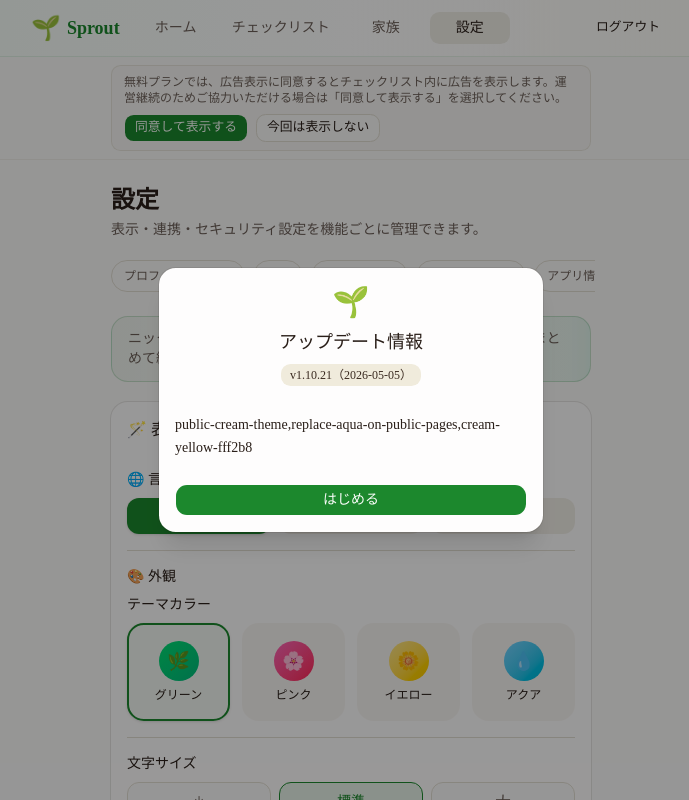
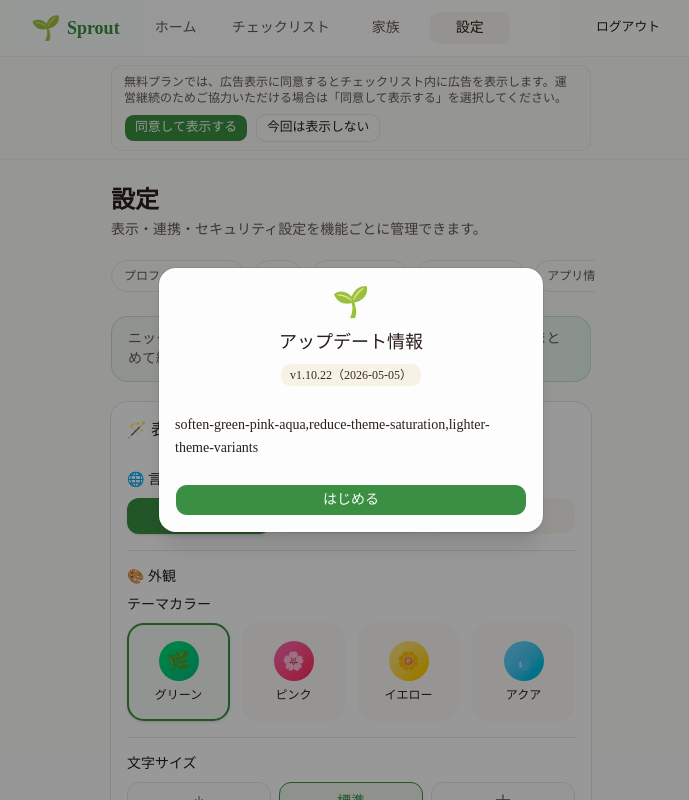
Before and after one commit to Toygaolingxiao/Sprout, a Next.js app: page /settings in a window 1280 px wide. Shown: the top 800 px of the page, without its empty margins (289-978 px from the left). Built offline with nearby package versions, Linux system fonts and the light colour scheme; no server answers.

Commit message:
release: v1.10.22

```diff
--- a/src/app/globals.css
+++ b/src/app/globals.css
@@ -76,43 +76,43 @@
   --card-foreground: oklch(0.25 0.02 50);
   --popover: oklch(0.995 0.001 90);
   --popover-foreground: oklch(0.25 0.02 50);
-  --primary: oklch(0.55 0.16 145);
+  --primary: oklch(0.58 0.14 145);
   --primary-foreground: oklch(0.99 0.005 145);
-  --secondary: oklch(0.94 0.02 90);
+  --secondary: oklch(0.96 0.018 90);
   --secondary-foreground: oklch(0.30 0.03 50);
-  --muted: oklch(0.95 0.01 90);
-  --muted-foreground: oklch(0.50 0.02 50);
-  --accent: oklch(0.92 0.04 80);
+  --muted: oklch(0.97 0.008 90);
+  --muted-foreground: oklch(0.48 0.018 50);
+  --accent: oklch(0.94 0.03 80);
   --accent-foreground: oklch(0.30 0.03 50);
   --destructive: oklch(0.577 0.245 27.325);
-  --border: oklch(0.90 0.015 90);
-  --input: oklch(0.90 0.015 90);
-  --ring: oklch(0.55 0.16 145);
-  --chart-1: oklch(0.55 0.16 145);
-  --chart-2: oklch(0.65 0.12 80);
-  --chart-3: oklch(0.60 0.15 30);
+  --border: oklch(0.92 0.013 90);
+  --input: oklch(0.92 0.013 90);
+  --ring: oklch(0.58 0.14 145);
+  --chart-1: oklch(0.58 0.14 145);
+  --chart-2: oklch(0.67 0.10 80);
+  --chart-3: oklch(0.62 0.13 30);
   --chart-4: oklch(0.55 0.10 260);
   --chart-5: oklch(0.65 0.15 340);
   --radius: 0.75rem;
-  --sidebar: oklch(0.97 0.005 90);
+  --sidebar: oklch(0.98 0.004 90);
   --sidebar-foreground: oklch(0.25 0.02 50);
-  --sidebar-primary: oklch(0.55 0.16 145);
+  --sidebar-primary: oklch(0.58 0.14 145);
   --sidebar-primary-foreground: oklch(0.99 0.005 145);
-  --sidebar-accent: oklch(0.94 0.02 90);
+  --sidebar-accent: oklch(0.96 0.018 90);
   --sidebar-accent-foreground: oklch(0.30 0.03 50);
-  --sidebar-border: oklch(0.90 0.015 90);
-  --sidebar-ring: oklch(0.55 0.16 145);
-  --theme-gradient-from: #f0fdf4;
+  --sidebar-border: oklch(0.92 0.013 90);
+  --sidebar-ring: oklch(0.58 0.14 145);
+  --theme-gradient-from: #f6fef8;
   --theme-gradient-via: #ffffff;
-  --theme-gradient-to: #fffbeb80;
-  --theme-completed-bg: #f0fdf440;
-  --theme-completed-border: #bbf7d080;
+  --theme-gradient-to: #fffdf380;
+  --theme-completed-bg: #f6fef840;
+  --theme-completed-border: #d1fae580;
   --theme-tip-bg: #fffbeb70;
   --theme-tip-border: #fef3c7;
   --theme-tip-title: #92400e;
   --theme-tip-text: #b45309cc;
-  --theme-restore-bg: #f0fdf4;
-  --theme-restore-text: #16a34a;
+  --theme-restore-bg: #f6fef8;
+  --theme-restore-text: #22a35a;
 }
 
 [data-theme="pink"] {
@@ -122,43 +122,43 @@
   --card-foreground: oklch(0.25 0.02 340);
   --popover: oklch(0.995 0.003 350);
   --popover-foreground: oklch(0.25 0.02 340);
-  --primary: oklch(0.60 0.18 350);
+  --primary: oklch(0.62 0.16 350);
   --primary-foreground: oklch(0.99 0.005 350);
-  --secondary: oklch(0.95 0.02 350);
+  --secondary: oklch(0.97 0.018 350);
   --secondary-foreground: oklch(0.30 0.03 340);
-  --muted: oklch(0.95 0.01 350);
-  --muted-foreground: oklch(0.50 0.02 340);
-  --accent: oklch(0.93 0.04 340);
+  --muted: oklch(0.97 0.009 350);
+  --muted-foreground: oklch(0.48 0.02 340);
+  --accent: oklch(0.95 0.03 340);
   --accent-foreground: oklch(0.30 0.03 340);
   --destructive: oklch(0.577 0.245 27.325);
-  --border: oklch(0.91 0.02 350);
-  --input: oklch(0.91 0.02 350);
-  --ring: oklch(0.60 0.18 350);
-  --chart-1: oklch(0.60 0.18 350);
-  --chart-2: oklch(0.65 0.12 320);
-  --chart-3: oklch(0.60 0.15 30);
+  --border: oklch(0.93 0.018 350);
+  --input: oklch(0.93 0.018 350);
+  --ring: oklch(0.62 0.16 350);
+  --chart-1: oklch(0.62 0.16 350);
+  --chart-2: oklch(0.67 0.10 320);
+  --chart-3: oklch(0.62 0.13 30);
   --chart-4: oklch(0.55 0.10 260);
   --chart-5: oklch(0.65 0.15 145);
   --radius: 0.75rem;
-  --sidebar: oklch(0.97 0.008 350);
+  --sidebar: oklch(0.98 0.007 350);
   --sidebar-foreground: oklch(0.25 0.02 340);
-  --sidebar-primary: oklch(0.60 0.18 350);
+  --sidebar-primary: oklch(0.62 0.16 350);
   --sidebar-primary-foreground: oklch(0.99 0.005 350);
-  --sidebar-accent: oklch(0.95 0.02 350);
+  --sidebar-accent: oklch(0.97 0.018 350);
   --sidebar-accent-foreground: oklch(0.30 0.03 340);
-  --sidebar-border: oklch(0.91 0.02 350);
-  --sidebar-ring: oklch(0.60 0.18 350);
-  --theme-gradient-from: #fdf2f8;
+  --sidebar-border: oklch(0.93 0.018 350);
+  --sidebar-ring: oklch(0.62 0.16 350);
+  --theme-gradient-from: #fef7fb;
   --theme-gradient-via: #ffffff;
-  --theme-gradient-to: #faf5ff80;
-  --theme-completed-bg: #fdf2f840;
-  --theme-completed-border: #fbcfe880;
-  --theme-tip-bg: #fdf2f870;
-  --theme-tip-border: #fce7f3;
+  --theme-gradient-to: #fdf8ff80;
+  --theme-completed-bg: #fef7fb40;
+  --theme-completed-border: #fbcfe870;
+  --theme-tip-bg: #fef7fb70;
+  --theme-tip-border: #fceaf4;
   --theme-tip-title: #9d174d;
   --theme-tip-text: #be185dcc;
-  --theme-restore-bg: #fdf2f8;
-  --theme-restore-text: #db2777;
+  --theme-restore-bg: #fef7fb;
+  --theme-restore-text: #d9468f;
 }
 
 [data-theme="yellow"] {
@@ -214,43 +214,43 @@
   --card-foreground: oklch(0.25 0.03 220);
   --popover: oklch(0.995 0.002 220);
   --popover-foreground: oklch(0.25 0.03 220);
-  --primary: oklch(0.62 0.12 225);
+  --primary: oklch(0.65 0.10 225);
   --primary-foreground: oklch(0.99 0.004 225);
-  --secondary: oklch(0.95 0.02 220);
+  --secondary: oklch(0.97 0.018 220);
   --secondary-foreground: oklch(0.30 0.03 220);
-  --muted: oklch(0.95 0.01 220);
-  --muted-foreground: oklch(0.50 0.03 220);
-  --accent: oklch(0.93 0.04 200);
+  --muted: oklch(0.97 0.009 220);
+  --muted-foreground: oklch(0.48 0.028 220);
+  --accent: oklch(0.95 0.03 200);
   --accent-foreground: oklch(0.30 0.03 220);
   --destructive: oklch(0.577 0.245 27.325);
-  --border: oklch(0.90 0.02 220);
-  --input: oklch(0.90 0.02 220);
-  --ring: oklch(0.62 0.12 225);
-  --chart-1: oklch(0.62 0.12 225);
-  --chart-2: oklch(0.65 0.11 190);
-  --chart-3: oklch(0.58 0.13 250);
+  --border: oklch(0.92 0.018 220);
+  --input: oklch(0.92 0.018 220);
+  --ring: oklch(0.65 0.10 225);
+  --chart-1: oklch(0.65 0.10 225);
+  --chart-2: oklch(0.68 0.09 190);
+  --chart-3: oklch(0.60 0.11 250);
   --chart-4: oklch(0.60 0.09 280);
   --chart-5: oklch(0.66 0.12 165);
   --radius: 0.75rem;
-  --sidebar: oklch(0.97 0.006 220);
+  --sidebar: oklch(0.98 0.005 220);
   --sidebar-foreground: oklch(0.25 0.03 220);
-  --sidebar-primary: oklch(0.62 0.12 225);
+  --sidebar-primary: oklch(0.65 0.10 225);
   --sidebar-primary-foreground: oklch(0.99 0.004 225);
-  --sidebar-accent: oklch(0.95 0.02 220);
+  --sidebar-accent: oklch(0.97 0.018 220);
   --sidebar-accent-foreground: oklch(0.30 0.03 220);
-  --sidebar-border: oklch(0.90 0.02 220);
-  --sidebar-ring: oklch(0.62 0.12 225);
-  --theme-gradient-from: #ecfeff;
+  --sidebar-border: oklch(0.92 0.018 220);
+  --sidebar-ring: oklch(0.65 0.10 225);
+  --theme-gradient-from: #f4feff;
   --theme-gradient-via: #ffffff;
-  --theme-gradient-to: #e0f2fe80;
-  --theme-completed-bg: #ecfeff40;
-  --theme-completed-border: #bae6fd80;
-  --theme-tip-bg: #e0f2fe70;
-  --theme-tip-border: #bae6fd;
+  --theme-gradient-to: #edf7ff80;
+  --theme-completed-bg: #f4feff40;
+  --theme-completed-border: #cfeeff80;
+  --theme-tip-bg: #edf7ff70;
+  --theme-tip-border: #cfe8fb;
   --theme-tip-title: #0c4a6e;
   --theme-tip-text: #0369a1cc;
-  --theme-restore-bg: #ecfeff;
-  --theme-restore-text: #0284c7;
+  --theme-restore-bg: #f4feff;
+  --theme-restore-text: #0b92cf;
 }
 
 [data-theme="cream"] {
--- a/src/data/release-notes.ts
+++ b/src/data/release-notes.ts
@@ -1,6 +1,13 @@
-export const APP_VERSION = '1.10.21';
+export const APP_VERSION = '1.10.22';
 
 export const RELEASE_NOTES: { version: string; date: string; items: string[] }[] = [
+  {
+    version: '1.10.22',
+    date: '2026-05-05',
+    items: [
+      'soften-green-pink-aqua,reduce-theme-saturation,lighter-theme-variants',
+    ],
+  },
   {
     version: '1.10.21',
     date: '2026-05-05',
```
Also changed, not shown: 1 other file (tests, documents, lock files or other folders).
